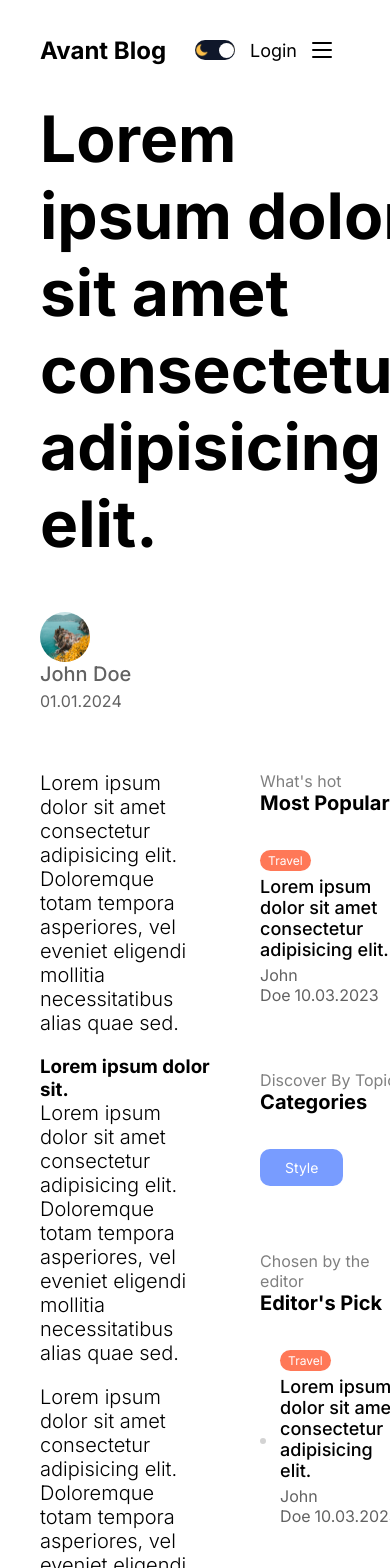
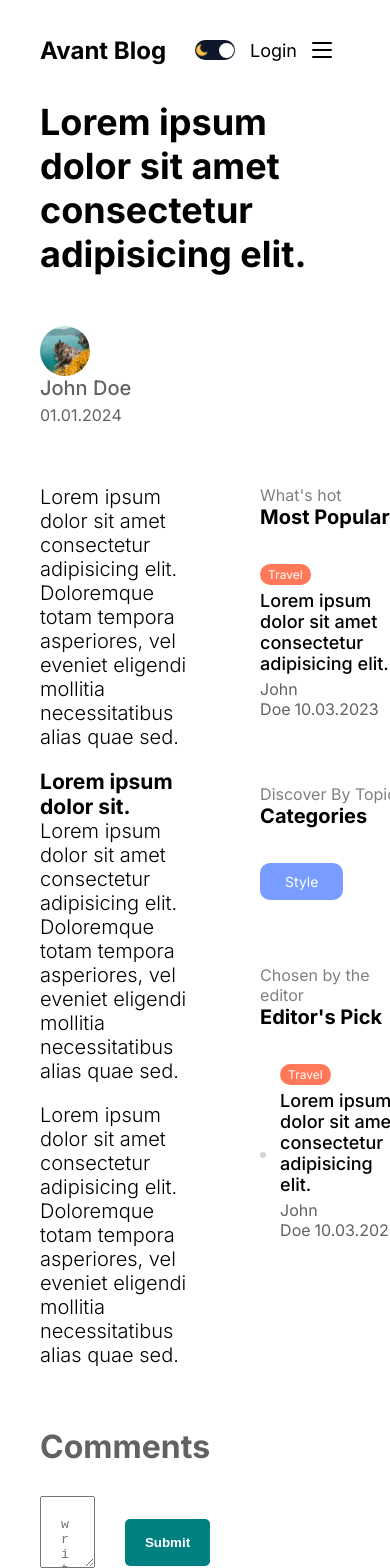
Before and after one commit to avangardewashere/a-next-blog, a Next.js app: page /login in a window 390 px wide. Shown: the top 1568 px of the page. Built offline with nearby package versions, Linux system fonts and the light colour scheme.

Commit message:
add/responsive-single-post-page

```diff
--- a/src/app/[slug]/index.module.css
+++ b/src/app/[slug]/index.module.css
@@ -73,3 +73,30 @@
   font-weight: 300;
   margin-bottom: 20px;
 }
+
+@media screen and (max-width: 1536px) {
+  .title {
+    font-size: 54px;
+  }
+}
+
+@media screen and (max-width: 1280px) {
+  .title {
+    font-size: 48px;
+  }
+}
+
+@media screen and (max-width: 1536px) {
+  .imageContainer {
+    display: none;
+  }
+}
+
+@media screen and (max-width: 640px) {
+  .title {
+    font-size: 36px;
+  }
+  .description {
+    font-size: 18px;
+  }
+}
```
